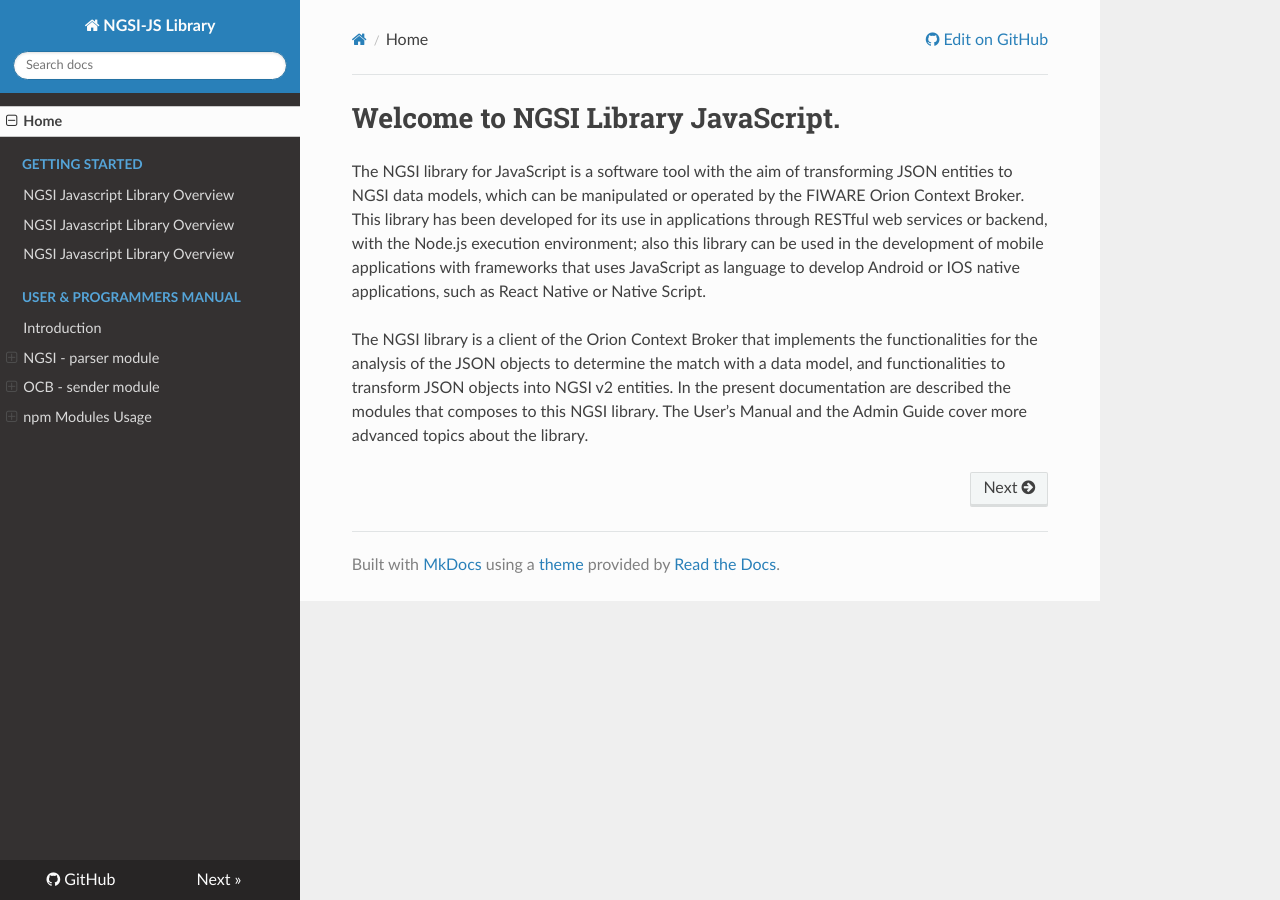
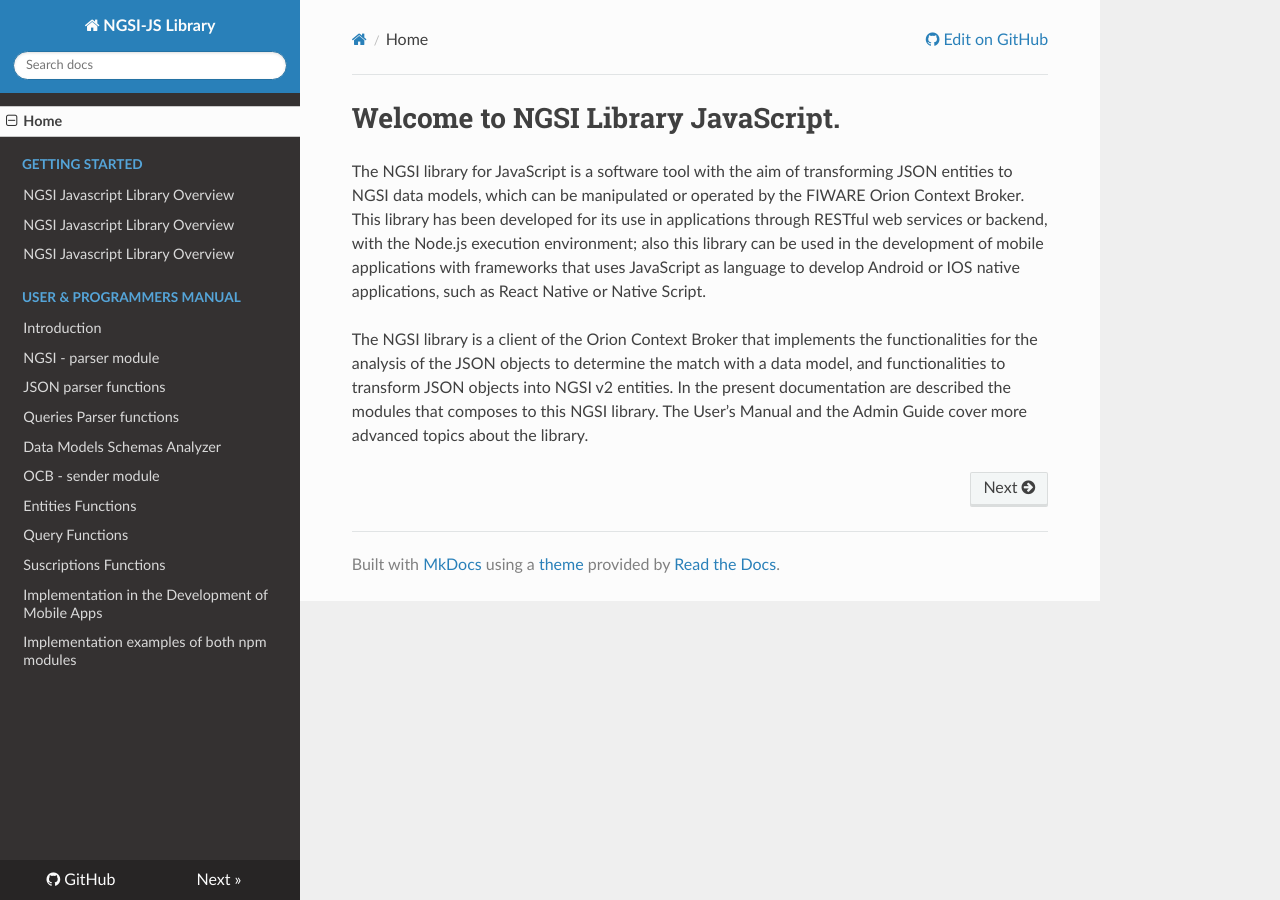
Before and after one commit to cenidetiot/ngsi-js-library, an MkDocs documentation site: the page built from doc/index.md, in a window 1280 px wide. Built offline with MkDocs 1.6.1, drawn with Linux system fonts in a browser that asks for light colours; nearby versions of some CDN libraries; comment, search, counter and statistics services are not loaded; old or Windows-style settings are respelled for this version of MkDocs; some of the changed lines change nothing that is shown.

Commit message:
updates 11:33

```diff
--- a/mkdocs.yml
+++ b/mkdocs.yml
@@ -9,17 +9,16 @@ pages:
     - 'More information': 'overview.md'
   - 'User & Programmers Manual':
     - 'Introduction': 'usersManual.md'
-    - 'NGSI - parser module':
-      - 'JSON parser functions': 'ngsi/docs/EntitiesFunctions.md'
-      - 'Queries Parser functions': 'ngsi/docs/ContextQueries.md'
-      - 'Data Models Schemas Analyzer': 'ngsi/docs/SchemaAnalizer.md'
-    - 'OCB - sender module':
-      - 'Entities Functions': 'ocb/docs/EntitiesFunctions.md'
-      - 'Query Functions': 'ocb/docs/QueryFunctions.md'
-      - 'Suscriptions Functions': 'ocb/docs/SubscriptionsFunctions.md'
-      - 'Implementation in the Development of Mobile Apps': 'ocb/docs/UsageInMobileApps.md'
-    - 'npm Modules Usage':
-      - 'Implementation examples of both npm modules': 'modulesUsage/index.md'
+    - 'NGSI - parser module': 'ngsi/index.md'
+    - 'JSON parser functions': 'ngsi/docs/EntitiesFunctions.md'
+    - 'Queries Parser functions': 'ngsi/docs/ContextQueries.md'
+    - 'Data Models Schemas Analyzer': 'ngsi/docs/SchemaAnalizer.md'
+    - 'OCB - sender module': 'ocb/index,md'
+    - 'Entities Functions': 'ocb/docs/EntitiesFunctions.md'
+    - 'Query Functions': 'ocb/docs/QueryFunctions.md'
+    - 'Suscriptions Functions': 'ocb/docs/SubscriptionsFunctions.md'
+    - 'Implementation in the Development of Mobile Apps': 'ocb/docs/UsageInMobileApps.md'
+    - 'Implementation examples of both npm modules': 'modulesUsage/index.md'
 theme: readthedocs
 markdown_extensions: [toc,fenced_code]
 extra_css: ["https://fiware.org/style/fiware_readthedocs.css"]
```
